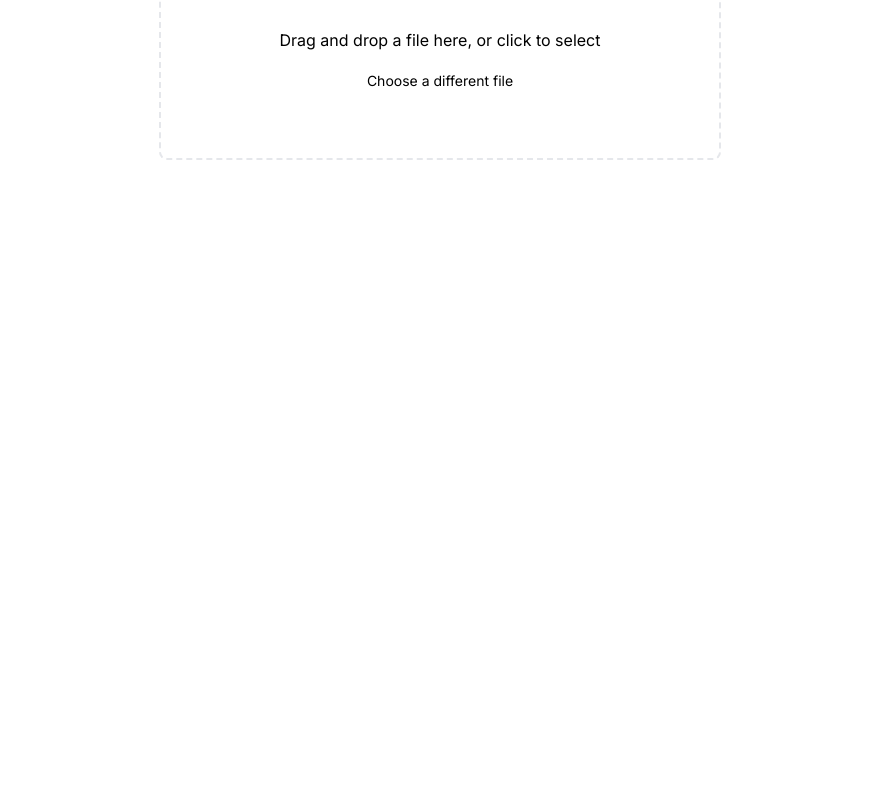
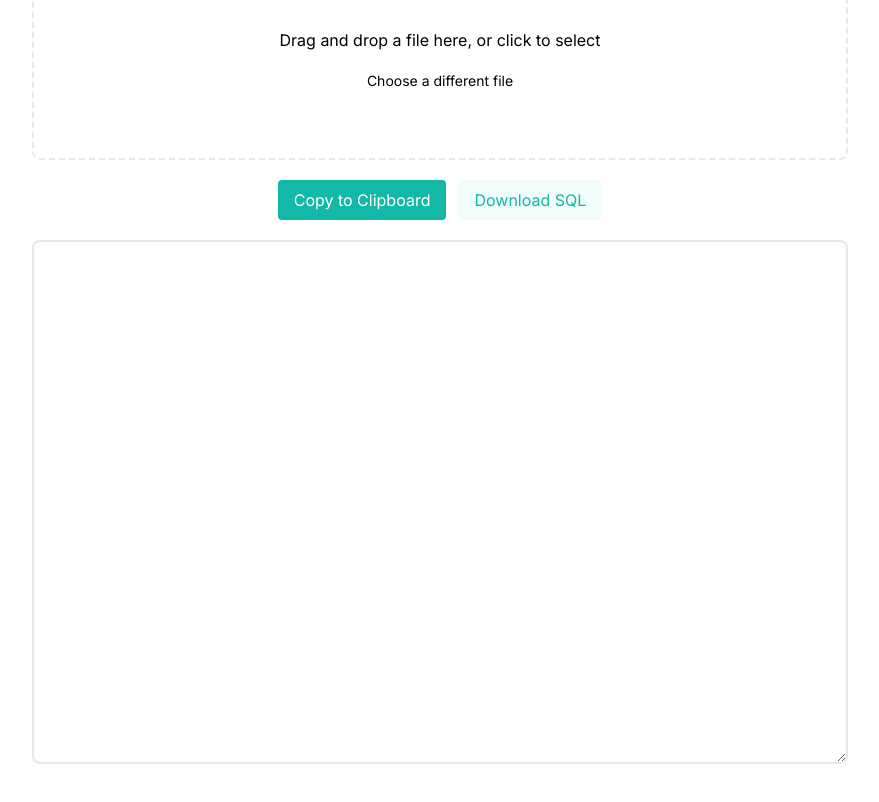
Before and after one commit to lqq-code/nem12-convert, a Next.js app: page / in a window 1280 px wide. Shown: the part 308-1110 px from the top of the page, without its empty margins (200-1079 px from the left). Before the commit the page ends 800 px from the top, so only its background shows below. Built offline with nearby package versions, Linux system fonts and the light colour scheme.

Commit message:
feat: add SqlOutput component

```diff
--- a/src/app/csv-uploader/CsvUploader.tsx
+++ b/src/app/csv-uploader/CsvUploader.tsx
@@ -1,8 +1,6 @@
-'use client';
-
 import React, { useState } from 'react';
 import Papa from 'papaparse';
-import { CsvData } from '../types';
+import { CsvData } from '../../types';
 
 type CsvUploaderProps = {
   onCsvData: (data: CsvData) => void;
@@ -11,13 +9,20 @@ type CsvUploaderProps = {
 const CsvUploader: React.FC<CsvUploaderProps> = ({ onCsvData }) => {
   const [file, setFile] = useState<File | null>(null);
   const [uploading, setUploading] = useState<boolean>(false);
+  const [error, setError] = useState<string>('');
 
   const handleFileUpload = (event: React.ChangeEvent<HTMLInputElement>) => {
     const selectedFile = event.target.files?.[0];
     if (!selectedFile) return;
 
+    if (selectedFile.type !== 'text/csv') {
+      setError('Please upload a CSV file.');
+      return;
+    }
+
     setFile(selectedFile);
     setUploading(true);
+    setError('');
 
     Papa.parse(selectedFile, {
       header: true,
@@ -26,27 +31,18 @@ const CsvUploader: React.FC<CsvUploaderProps> = ({ onCsvData }) => {
         onCsvData(results.data as CsvData);
         setUploading(false);
       },
+      error: (error) => {
+        setError('Failed to parse CSV file. Please try again.');
+        setUploading(false);
+      }
     });
   };
 
-  const renderUploadStatus = () => {
-    if (!uploading) return null;
-    return (
-      <div className="text-center flex flex-col items-center justify-center bg-slate-50 rounded p-4">
-        <div className="text-sm pt-2 text-slate-500">
-          <span className="file-name">{file?.name}</span>
-        </div>
-        <span className="text-sm font-bold">
-          <span className="total-size">{(file?.size / 1024).toFixed(2)} kB</span>
-        </span>
-      </div>
-    );
-  };
-
   return (
-    <div className="inactive:hidden active" id="input_file-tab-upload">
-      <div id="upload-form">
-        {renderUploadStatus()}
+    <div className="inactive:hidden active " id="input_file-tab-upload">
+      <div id="upload-form" >
+        {error && <div className="text-red-500">{error}</div>}
+        {uploading && <div className="text-green-500">Uploading...</div>}
         {!uploading && (
           <form className="upload">
             <label
--- a/src/app/csv-uploader/FieldMapper.tsx
+++ /dev/null
@@ -1,16 +0,0 @@
-import React, { useState } from 'react';
-
-type FieldMapperProps = {
-
-};
-
-const FieldMapper: React.FC<FieldMapperProps> = () => {
-
-    return (
-        <div>
-
-        </div>
-    );
-};
-
-export default FieldMapper;
--- a/src/app/csv-uploader/SqlOutput.tsx
+++ b/src/app/csv-uploader/SqlOutput.tsx
@@ -1,12 +1,40 @@
-import React, { useEffect } from 'react';
+import React, { useState, useEffect } from 'react';
+import { generateSQL } from '../../utils/sqlGenerator';
+import { CsvData } from '../../types';
 
 type SqlOutputProps = {
-
+    csvData: CsvData | null;
 };
 
-const SqlOutput: React.FC<SqlOutputProps> = () => {
+const SqlOutput: React.FC<SqlOutputProps> = ({ csvData }) => {
+    const [sql, setSql] = useState<string>('');
 
-    return null;
+    const copyToClipboard = () => {
+        navigator.clipboard.writeText(sql)
+            .then(() => alert('SQL copied to clipboard'))
+            .catch((error) => console.error('Failed to copy: ', error));
+    };
+
+    const handleDownload = () => {
+        const element = document.createElement('a');
+        const file = new Blob([sql], {type: 'text/plain'});
+        element.href = URL.createObjectURL(file);
+        element.download = 'output.sql';
+        document.body.appendChild(element);
+        element.click();
+    };
+
+    useEffect(() => {
+        setSql(csvData ? generateSQL(csvData) : '');
+    }, [csvData]);
+
+    return (
+        <>
+            <button onClick={copyToClipboard} className="mt-5 px-4 py-2 bg-teal-500 text-white rounded hover:bg-teal-600">Copy to Clipboard</button>
+            <button onClick={handleDownload} className="mt-5 ml-3 px-4 py-2 bg-teal-50 text-teal-500 rounded hover:bg-teal-100">Download SQL</button>
+            <textarea readOnly value={sql} rows={20} cols={50} className='min-h-[380px] bg-primary-50 border-2 border-primary-100 rounded-lg mt-5 w-full p-5'/>
+        </>
+    );
 };
 
 export default SqlOutput;
--- a/src/app/page.tsx
+++ b/src/app/page.tsx
@@ -1,19 +1,21 @@
 "use client";
 import React, { useState } from 'react';
 import CsvUploader from './csv-uploader/CsvUploader';
-import { CsvData } from '../app/types';
+import SqlOutput from './csv-uploader/SqlOutput';
+import { CsvData } from '../types';
 
 export default function Home() {
   const [csvData, setCsvData] = useState<CsvData | null>(null);
 
   const handleCsvData = (data: CsvData) => {
     setCsvData(data);
+    console.log('data', data)
   };
 
 
   return (
     <main className="flex min-h-screen flex-col items-center justify-between p-24">
-      <div className="text-center max-w-xl mx-auto pb-8">
+      <div className="text-center w-9/12">
         <div className="py-12">
           <h1 className="text-3xl lg:text-4xl font-bold text-teal-600 mb-3">
             Convert NEM12 to SQL
@@ -21,8 +23,9 @@ export default function Home() {
           <h2 className="text-slate-500 text-md">
             Add your NEM12 CSV data and automatically convert it to a SQL insert file.
           </h2>
-          </div>
-        <CsvUploader onCsvData={handleCsvData}/>
+        </div>
+        <CsvUploader onCsvData={handleCsvData} />
+        <SqlOutput csvData={csvData}/>
       </div>
 
     </main>
--- a/src/app/types/index.ts
+++ /dev/null
@@ -1 +0,0 @@
-export type CsvData = Array<Record<string, string>>;
--- /dev/null
+++ b/src/types/index.ts
@@ -0,0 +1 @@
+export type CsvData = Record<string, string>[];
--- /dev/null
+++ b/src/utils/formatTime.ts
@@ -0,0 +1,11 @@
+export const formatTimestamp = (date: string, interval: number, index: number): string => {
+    const [year, month, day] = [date.slice(0, 4), date.slice(4, 6), date.slice(6, 8)];
+    const [hour, minute] = calculateHourAndMinute(interval, index);
+    return `${year}-${month}-${day} ${hour}:${minute}`;
+};
+
+const calculateHourAndMinute = (interval: number, index: number): [string, string] => {
+    const hour = String(Math.floor(index * interval / 60)).padStart(2, '0');
+    const minute = String((index * interval) % 60).padStart(2, '0');
+    return [hour, minute];
+};
--- /dev/null
+++ b/src/utils/sqlGenerator.ts
@@ -0,0 +1,49 @@
+import { formatTimestamp } from './formatTime';
+
+interface DataLine {
+    [key: string]: string | number | string[];
+}
+
+enum RecordType {
+    NMI_DETAILS = 200,
+    INTERVAL_DATA = 300,
+    END_OF_DATA = 900
+}
+
+export const generateSQL = (data: DataLine[]): string => {
+    let sqlStatements = '';
+    let currentNmi: string | null = null;
+    let currentInterval: number = -1;
+
+    for (const line of data) {
+        const recordIndicator = parseInt(line[100 as keyof DataLine] as string, 10);
+
+        switch (recordIndicator) {
+            case RecordType.NMI_DETAILS:
+                currentNmi = line['NEM12'] as string;
+                currentInterval = parseInt((line['__parsed_extra'] as string[])[3] as string, 10);
+                break;
+
+            case RecordType.INTERVAL_DATA:
+                if (currentNmi && currentInterval !== -1) {
+                    const currentDate = line['NEM12'] as string;
+                    const consumptionValues = (line['__parsed_extra'] as string[]).map(value => parseFloat(value));
+
+                    consumptionValues.forEach((consumption, index) => {
+                        const timestamp = formatTimestamp(currentDate, currentInterval, index);
+                        const sql = `INSERT INTO meter_readings (nmi, timestamp, consumption) VALUES ('${currentNmi}', '${timestamp}', ${consumption});\n`;
+                        sqlStatements += sql;
+                    });
+                }
+                break;
+
+            case RecordType.END_OF_DATA:
+                break;
+
+            default:
+                break;
+        }
+    }
+
+    return sqlStatements;
+};
```
Also changed, not shown: src/app/csv-uploader/CsvPreview.tsx (deleted, +0 -14 lines).
